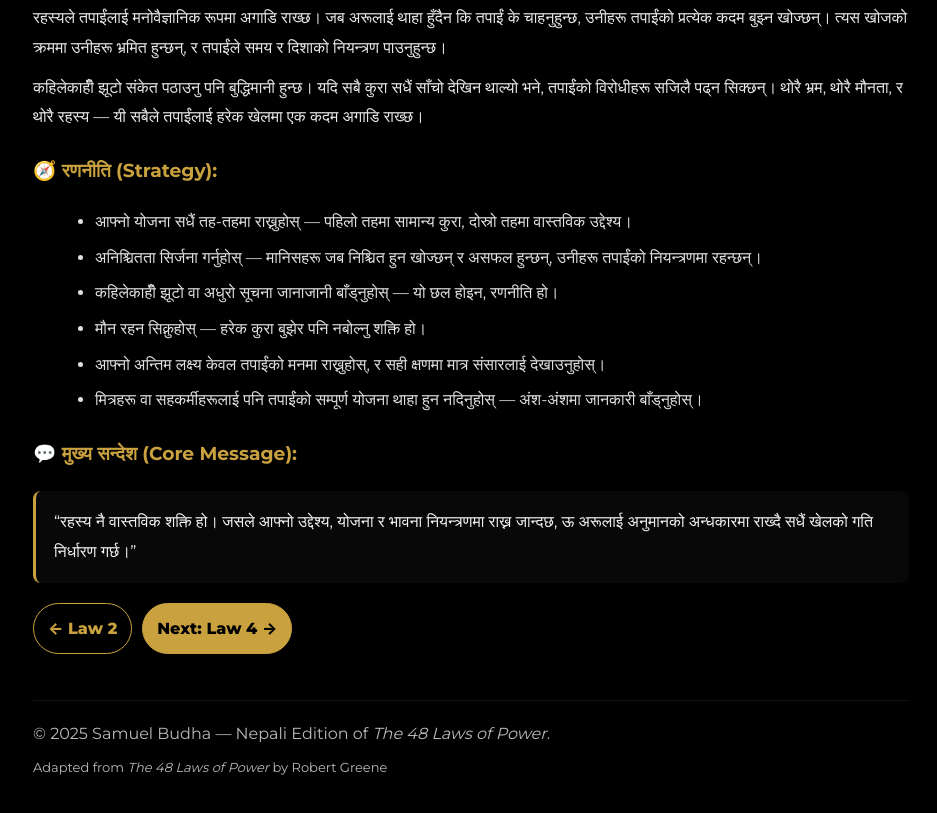
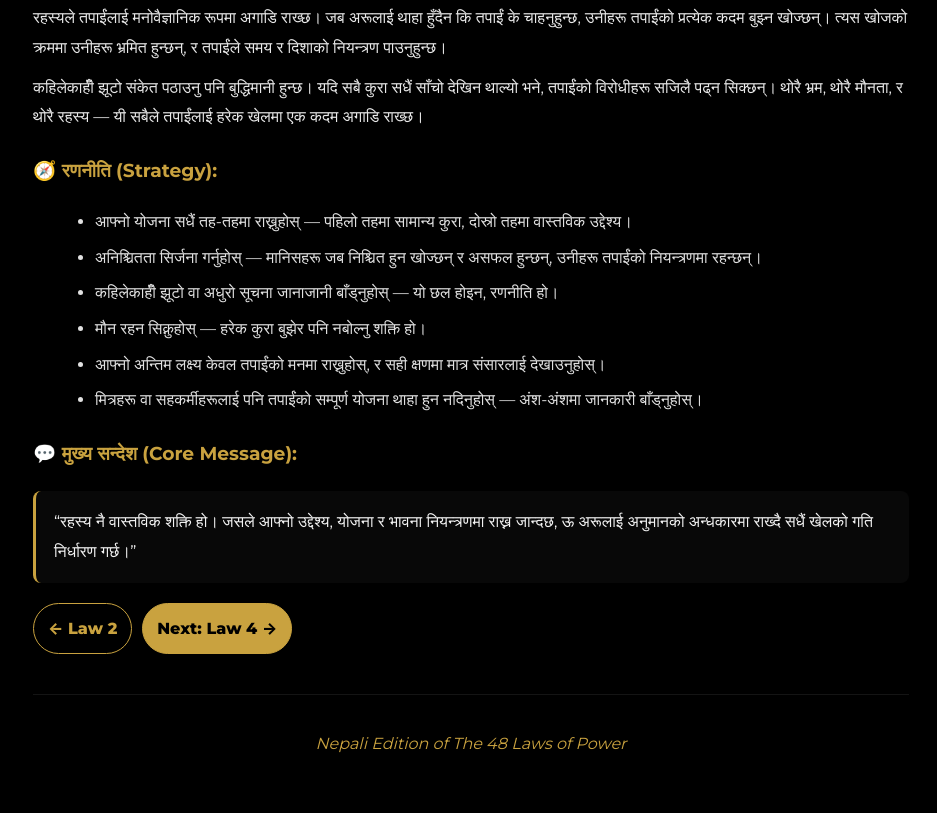
Before and after one commit to samuelchettri176-cpu/shakti48, a plain HTML site: page law3.html in a window 1280 px wide. Shown: the part 760-1573 px from the top of the page, without its empty margins (169-1106 px from the left). Drawn offline with Linux system fonts and the light colour scheme.

Commit message:
Update law3.html

```diff
--- a/law3.html
+++ b/law3.html
@@ -88,9 +88,8 @@
       <a class="pill" href="law4.html">Next: Law 4 →</a>
     </div>
 
-    <footer>© 2025 Samuel Budha — Nepali Edition of <em>The 48 Laws of Power</em>.
-      <div class="smallmuted">Adapted from <em>The 48 Laws of Power</em> by Robert Greene</div>
-    </footer>
-  </main>
-</body>
-</html>
+  <footer style="text-align:center; margin-top:40px;">
+  <p style="color:#C9A23F; font-style:italic;">
+    Nepali Edition of The 48 Laws of Power
+  </p>
+</footer>
```
